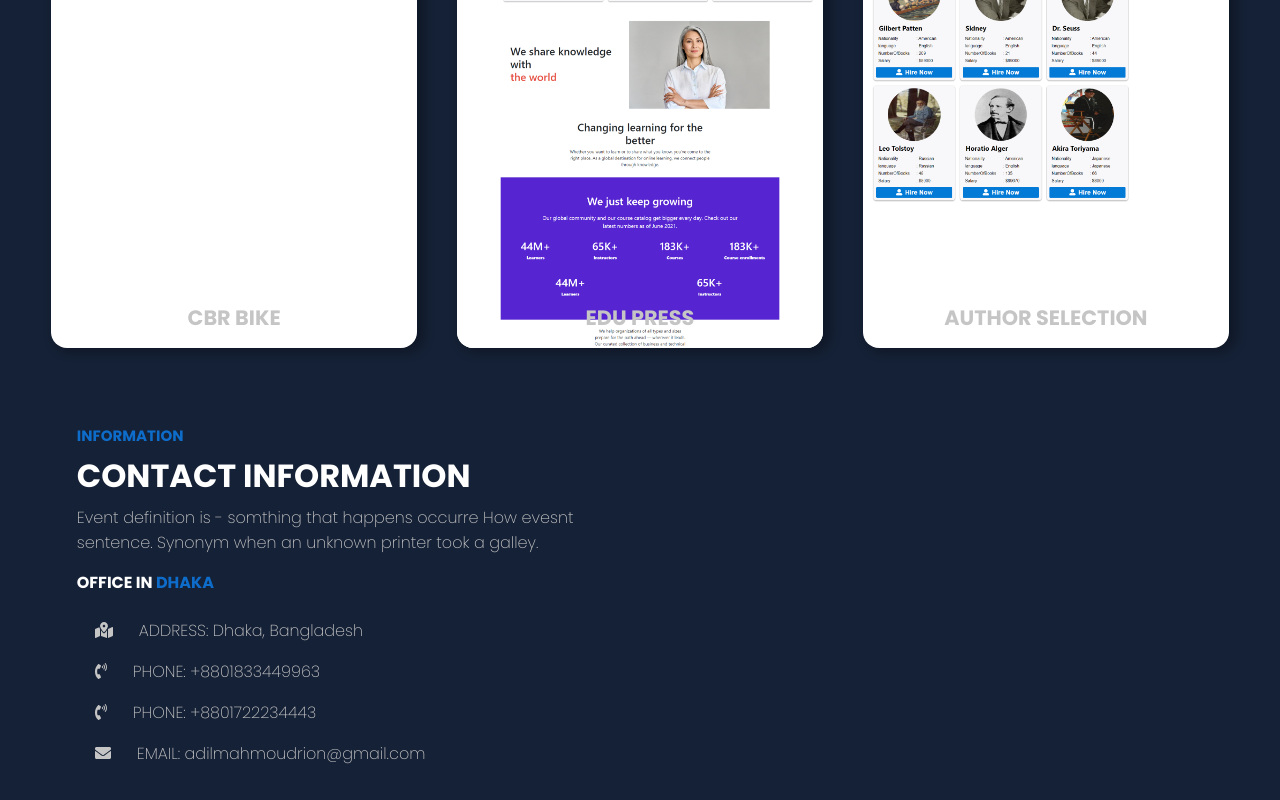
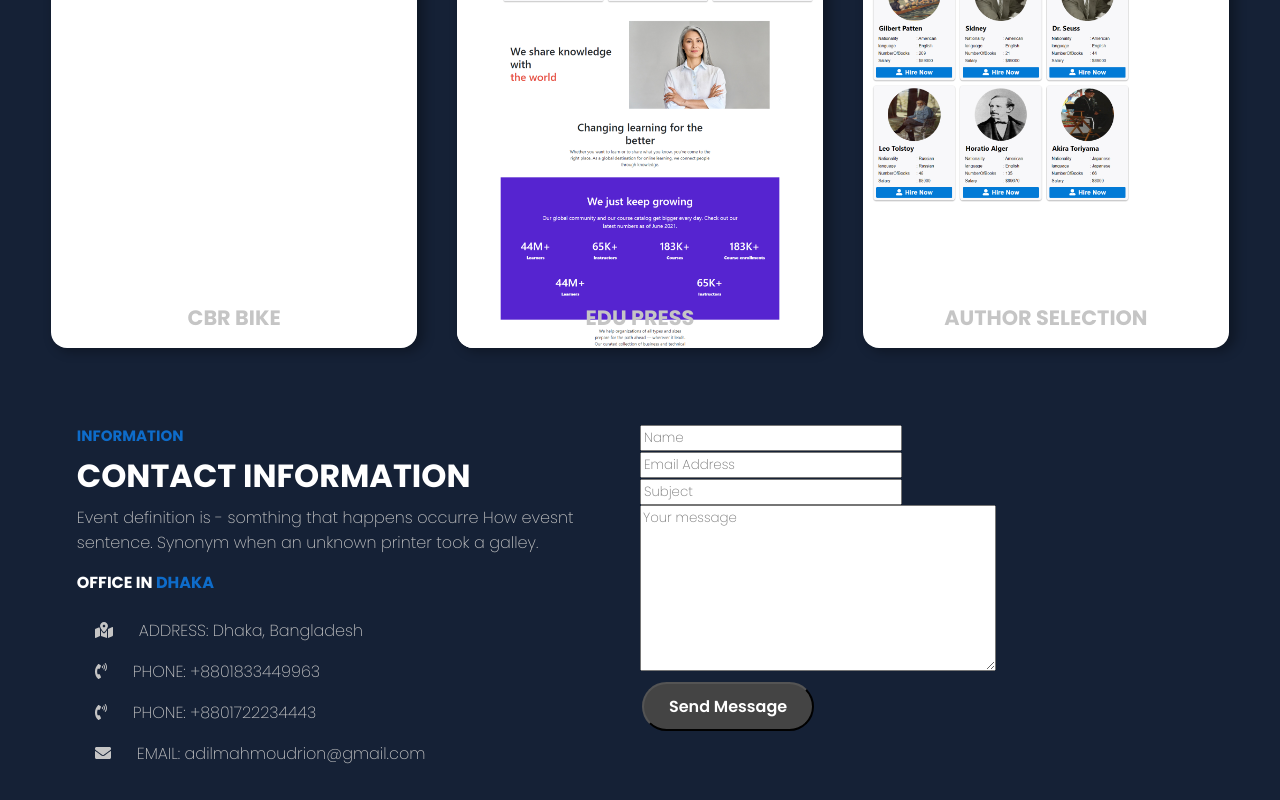
Before and after one commit to AdilMahmoudRion/AdilRion-Portfolio, a React (Create React App) app: page / in a window 1280 px wide. Shown: the part 3190-3990 px from the top of the page. Built offline with nearby package versions, Linux system fonts and the light colour scheme.

Commit message:
contact from email added

```diff
--- a/package.json
+++ b/package.json
@@ -10,6 +10,7 @@
     "@testing-library/react": "^11.2.7",
     "@testing-library/user-event": "^12.8.3",
     "bootstrap": "^5.1.3",
+    "emailjs-com": "^3.2.0",
     "firebase": "^9.5.0",
     "react": "^17.0.2",
     "react-bootstrap": "^2.0.2",
--- a/src/Components/Pages/Contact/Contact.js
+++ b/src/Components/Pages/Contact/Contact.js
@@ -1,8 +1,22 @@
-import React from "react";
+import { faEnvelope, faMapMarkedAlt, faPhoneVolume } from '@fortawesome/free-solid-svg-icons';
+import { FontAwesomeIcon } from '@fortawesome/react-fontawesome';
+import emailjs from 'emailjs-com';
 import './Contact.css';
-import { FontAwesomeIcon } from '@fortawesome/react-fontawesome'
-import { faMapMarkedAlt, faPhoneVolume, faEnvelope } from '@fortawesome/free-solid-svg-icons'
 const Contact = () => {
+
+    function sendEmail(e) {
+        e.preventDefault();
+
+    emailjs.sendForm('service_7ff0j7m', 'my_portfolio', e.target, 'user_d6UB7RpQSTmAoLqZ1Mu3c')
+        .then((result) => {
+            console.log(result.text);
+        }, (error) => {
+            console.log(error.text);
+        });
+        e.target.reset()
+    }
+
+
   return (
     <div className="contact-from">
       <div>
@@ -21,7 +35,27 @@
             </div>
       </div>
       <div>
-
+      <div className="container">
+            <form onSubmit={sendEmail}>
+                    <div className="row pt-5 mx-auto">
+                        <div className="col-8 form-group mx-auto">
+                            <input type="text" className="form-control" placeholder="Name" name="name"/>
+                        </div>
+                        <div className="col-8 form-group pt-2 mx-auto">
+                            <input type="email" className="form-control" placeholder="Email Address" name="email"/>
+                        </div>
+                        <div className="col-8 form-group pt-2 mx-auto">
+                            <input type="text" className="form-control" placeholder="Subject" name="subject"/>
+                        </div>
+                        <div className="col-8 form-group pt-2 mx-auto">
+                            <textarea className="form-control" id="" cols="30" rows="8" placeholder="Your message" name="message"></textarea>
+                        </div>
+                        <div className="col-8 pt-3 mx-auto">
+                            <input type="submit" className="btn btn-info" value="Send Message"></input>
+                        </div>
+                    </div>
+                </form>
+            </div>
       </div>
     </div>
   );
```
Also changed, not shown: 2 other files (tests, documents, lock files or other folders).
